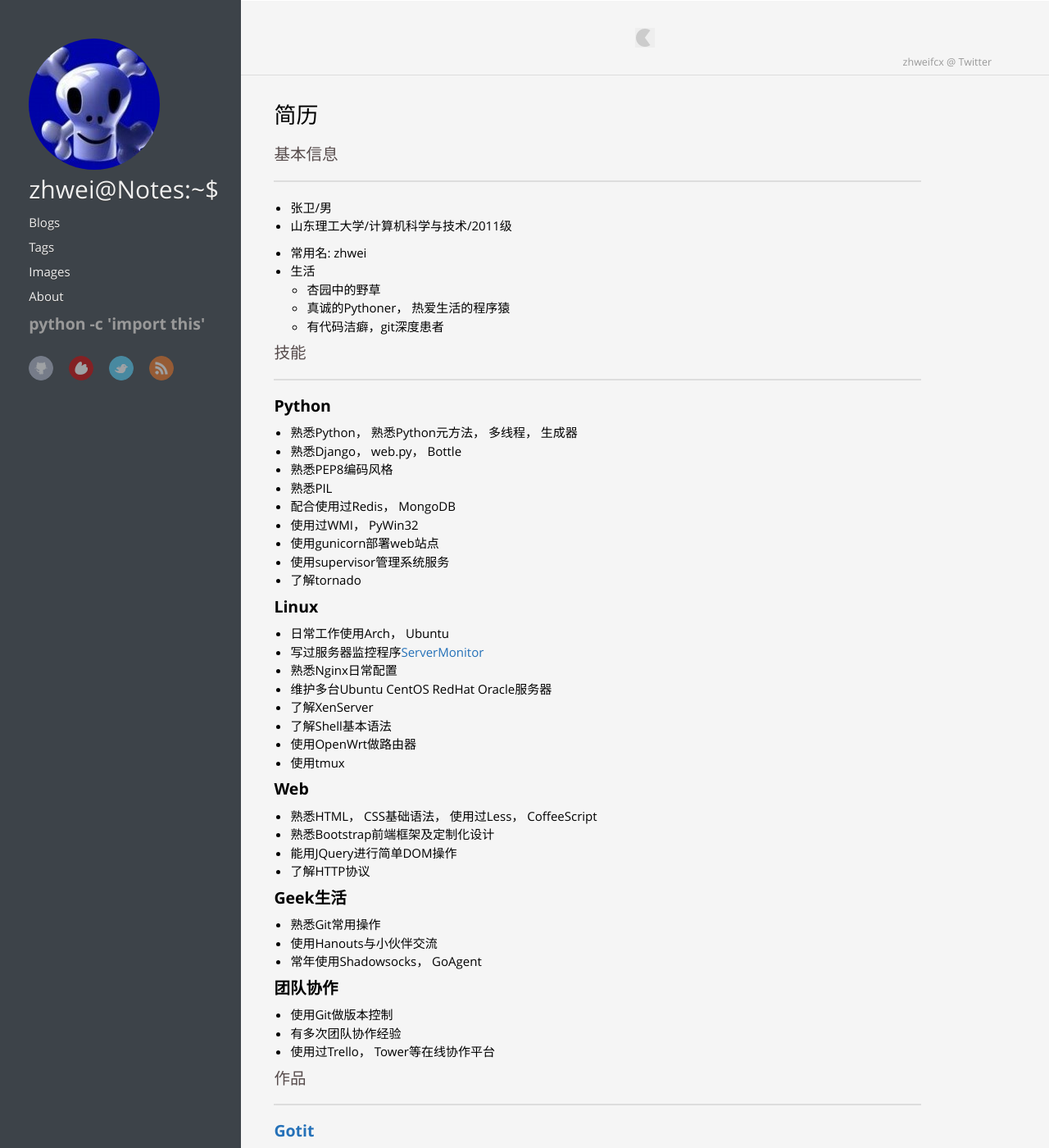
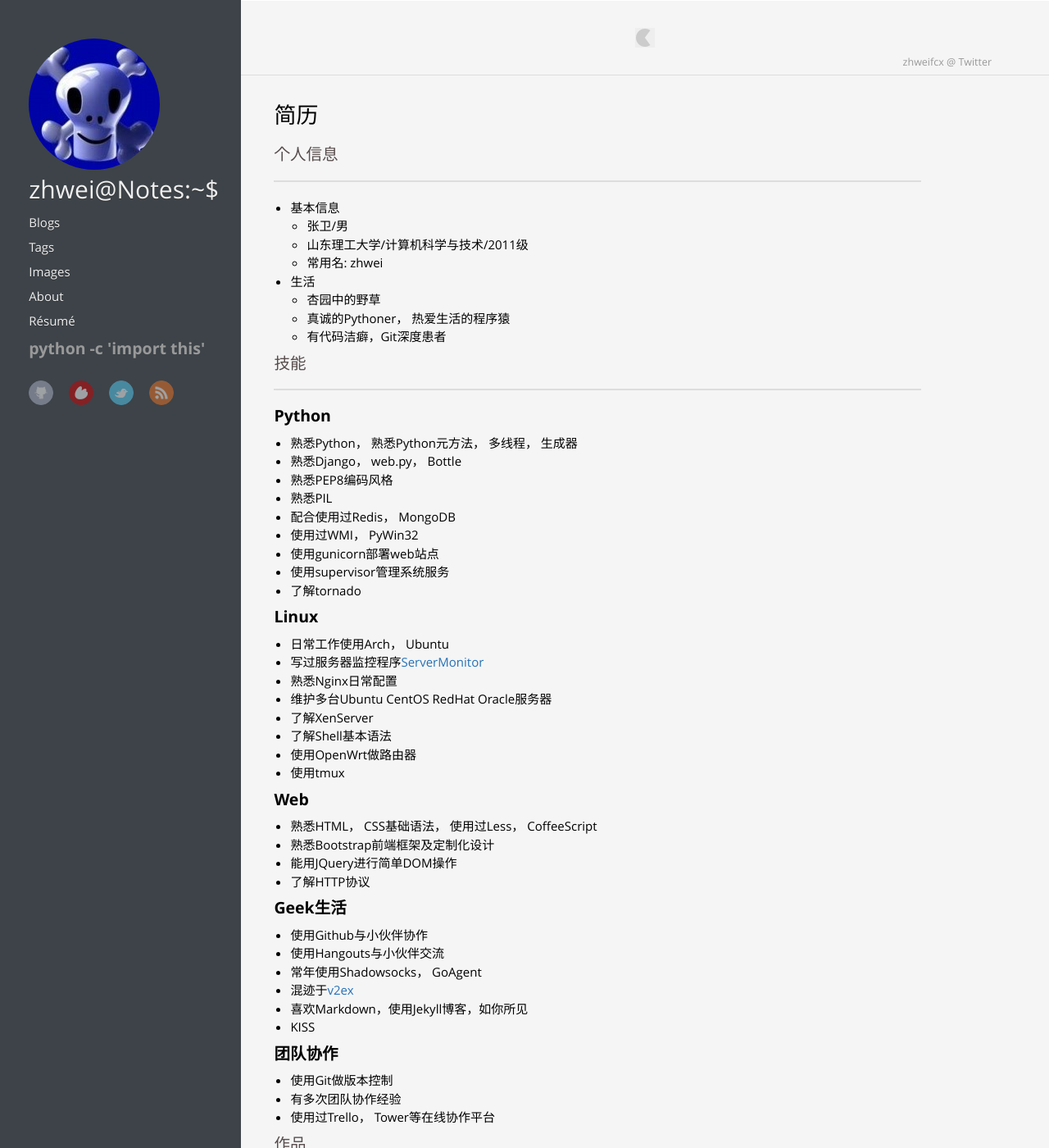
Before and after one commit to zhwei/zhwei.github.com, a Jekyll site: the page built from about/resume.markdown, in a window 1280 px wide and 1400 px high. Shown: the whole window at 82% size. Built offline with Jekyll 4.4.1, drawn with Linux system fonts in a browser that asks for light colours; Markdown is read by kramdown in place of the engine named in the settings; comment, search, counter and statistics services are not loaded.

Commit message:
add link

```diff
--- a/_includes/navigation.html
+++ b/_includes/navigation.html
@@ -4,7 +4,7 @@
   <li><a href="{{ root_url }}/tags.html">Tags</a></li>
   <li><a href="http://mem.zhangweide.cn">Images</a></li>
   <li><a href="/about/">About</a></li>
-            <!--<li><a href="{{ root_url }}/blog/archives">Archives</a></li> -->
+  <li><a href="/about/resume.html">R&eacute;sum&eacute;</a></li>
 </ul>
 <section class="aboutme">
   <p>
--- a/about/resume.markdown
+++ b/about/resume.markdown
@@ -6,9 +6,10 @@ comments: false
 ---
 
 
-## 基本信息
+## 个人信息
 - - -
 
++ 基本信息
   - 张卫/男
   - 山东理工大学/计算机科学与技术/2011级
   - 常用名: zhwei
@@ -16,7 +17,7 @@ comments: false
 + 生活
   - 杏园中的野草
   - 真诚的Pythoner， 热爱生活的程序猿
-  - 有代码洁癖，git深度患者
+  - 有代码洁癖，Git深度患者
 
 
 ## 技能
@@ -53,9 +54,12 @@ comments: false
 
 ### Geek生活
 
-  + 熟悉Git常用操作
-  + 使用Hanouts与小伙伴交流
+  + 使用Github与小伙伴协作
+  + 使用Hangouts与小伙伴交流
   + 常年使用Shadowsocks， GoAgent
+  + 混迹于[v2ex](https://v2ex.com/member/zhwei)
+  + 喜欢Markdown，使用Jekyll博客，如你所见
+  + KISS
 
 ### 团队协作
 
```
Lines whose indentation alone changed are shown as unchanged.
